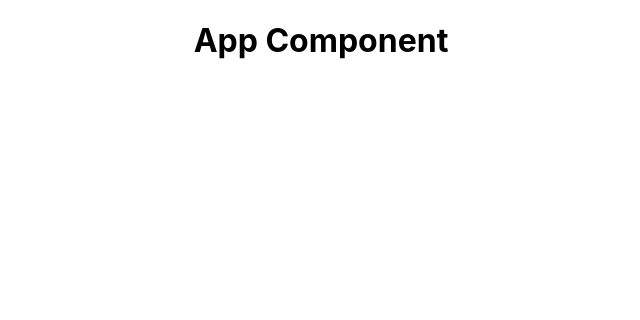
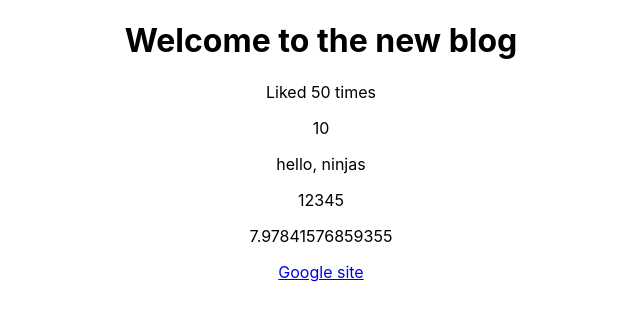
Before and after one commit to Enrige13/dojo-blog, a React (Create React App) app: page / in a window 1280 px wide. Shown: the top 320 px of the page, without its empty margins (319-959 px from the left). Built offline with nearby package versions, Linux system fonts and the light colour scheme; the HTML template or start-up script is replaced by a standard one.

Commit message:
#4: Dynamic Values in Templates

```diff
--- a/src/App.js
+++ b/src/App.js
@@ -2,10 +2,24 @@
 // import React from 'react' - in older versions 16-
 
 function App() { // jsx - html style templates (bubble rendert html)
+  const title = 'Welcome to the new blog'
+  const likes = 50
+  // number, strings and arrays are fine
+  // can't output booleans or objects
+  const link = "http://www.google.com"
+
   return (
     <div className="App">
       <div className="content">
-        <h1>App Component</h1>
+        <h1>{ title }</h1>
+        <p>Liked { likes } times</p>
+
+        <p>{ 10 }</p>
+        <p>{ "hello, ninjas" }</p>
+        <p>{ [1,2,3,4,5] }</p>
+        <p>{ Math.random() * 10 }</p>
+
+        <a href={ link }>Google site</a>
       </div>
     </div>
   );
```
